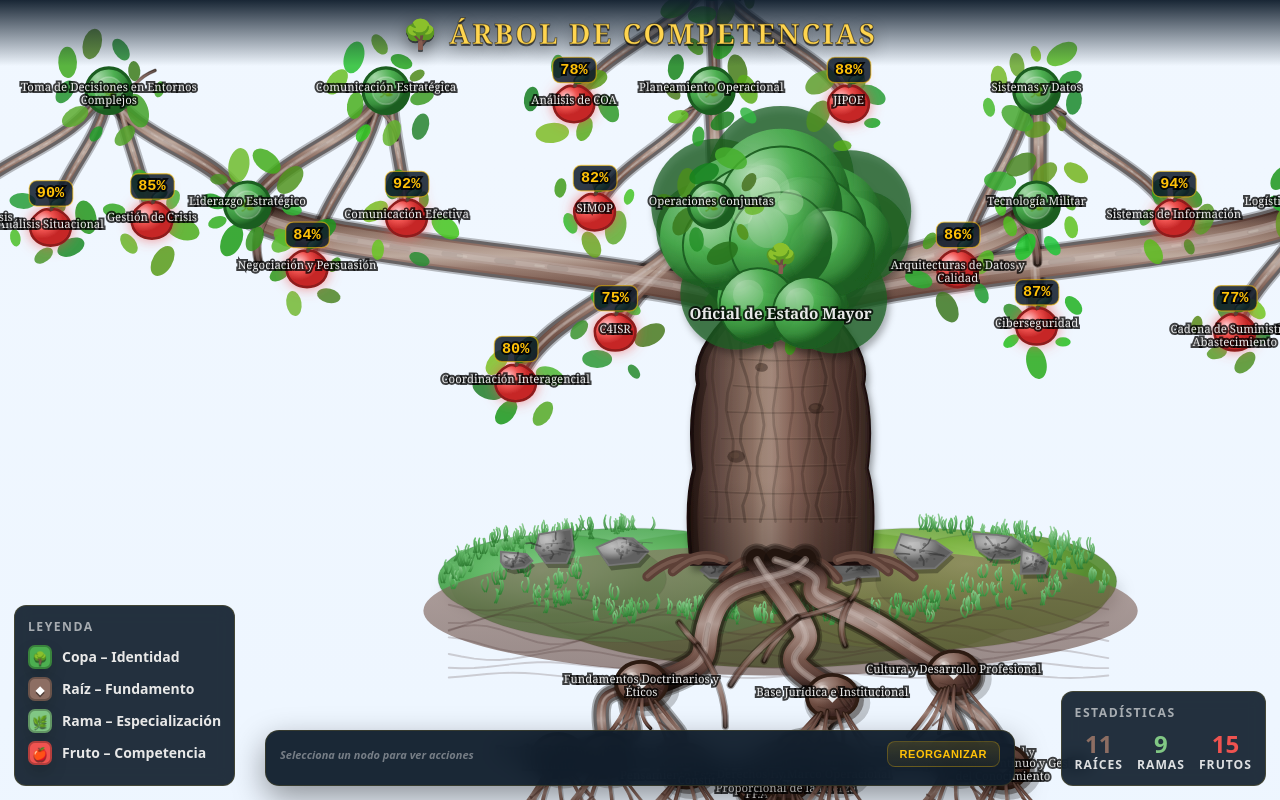
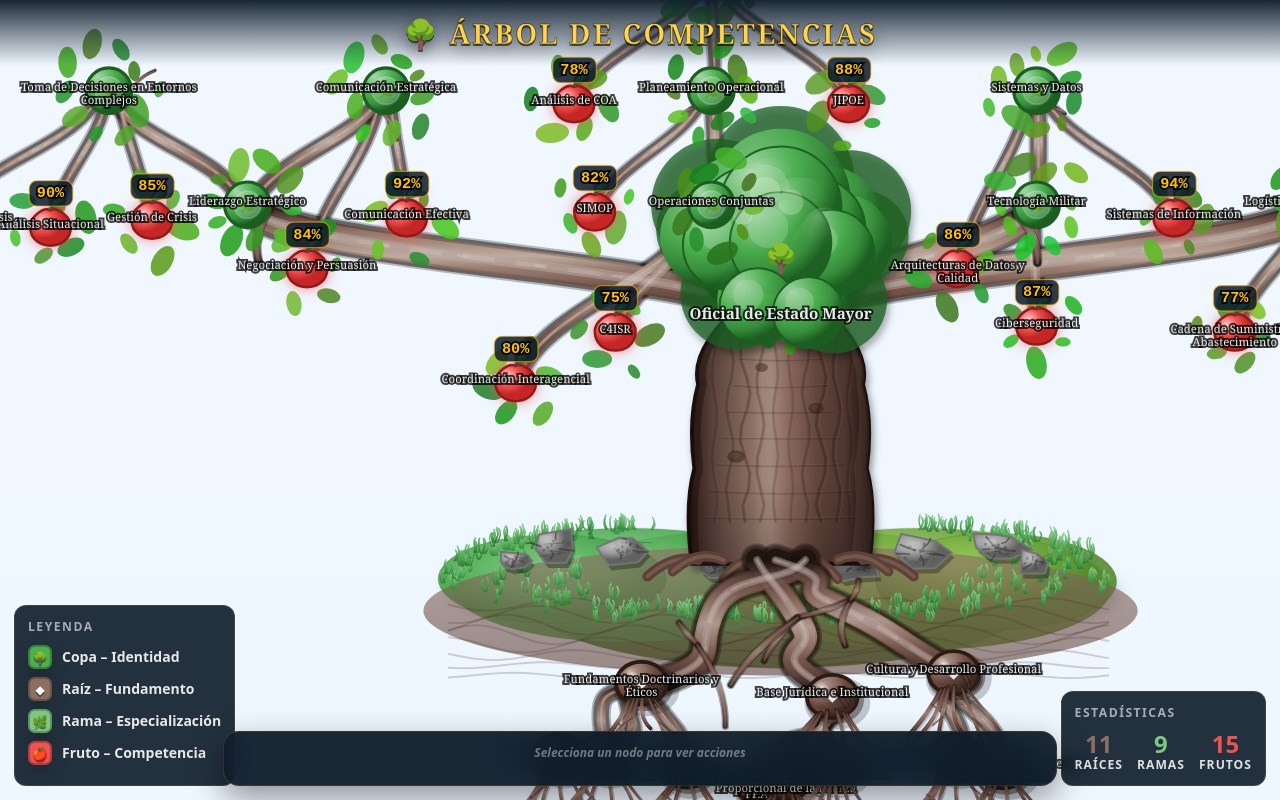
Before and after one commit to jccstgo/ArbolCompetenciasC, a React (Vite) app: page / in a window 1280 px wide. Built offline with nearby package versions, Linux system fonts and the light colour scheme.

Commit message:
se mejoro el menu inferior

```diff
--- a/src/organicCompetencyTree/OrganicCompetencyTree.jsx
+++ b/src/organicCompetencyTree/OrganicCompetencyTree.jsx
@@ -7,7 +7,6 @@ import { applySelectionStyles, computeSelection, createEmptySelection, getSelect
 import { renderFullScene } from './d3/renderFullScene.js';
 import { addChildIncremental } from './actions/addChild.js';
 import { toggleChildrenCollapsedAction } from './actions/toggleChildrenCollapsed.js';
-import { reorganizeBranchesAndFruitsAction } from './actions/reorganizeBranchesAndFruits.js';
 import { confirmDeleteAction } from './actions/confirmDelete.js';
 import {
   countNodes,
@@ -149,11 +148,6 @@ export default function OrganicCompetencyTree() {
   }, [treeData, applySelectionHighlight]);
 
 
-  const reorganizeBranchesAndFruits = useCallback(() => {
-    reorganizeBranchesAndFruitsAction({ svgRef, treeDataRef, linkFnsRef });
-  }, []);
-
-
   const confirmDelete = useCallback(() => {
     confirmDeleteAction({
       deleteModal,
@@ -279,10 +273,6 @@ export default function OrganicCompetencyTree() {
           setContextMenu(null);
           handleMenuAction(action, nodeId);
         }}
-        onReorganize={() => {
-          setContextMenu(null);
-          reorganizeBranchesAndFruits();
-        }}
       />
 
       <RenameModal
--- a/src/organicCompetencyTree/ui/BottomActionBar.jsx
+++ b/src/organicCompetencyTree/ui/BottomActionBar.jsx
@@ -8,7 +8,7 @@ const nodeTypeColors = {
   fruit: '#EF5350',
 };
 
-export default function BottomActionBar({ selectedNode, options, onAction, onReorganize }) {
+export default function BottomActionBar({ selectedNode, options, onAction }) {
   const nodeType = selectedNode?.type;
   const nodeColor = nodeTypeColors[nodeType] || '#FFC107';
 
@@ -23,25 +23,15 @@ export default function BottomActionBar({ selectedNode, options, onAction, onReo
         display: 'flex',
         flexDirection: 'column',
         alignItems: 'center',
-        gap: 8,
-        width: 'min(720px, calc(100vw - 480px))',
+        gap: 10,
+        width: 'min(800px, calc(100vw - 420px))',
         maxWidth: 'calc(100vw - 32px)',
-        padding: '10px 14px',
+        padding: '12px 16px 14px',
         background: 'rgba(13,27,42,0.94)',
         backdropFilter: 'blur(12px)',
         border: '1px solid rgba(255,193,7,0.12)',
-        borderRadius: 14,
+        borderRadius: 16,
         boxShadow: '0 12px 32px rgba(0,0,0,0.4)',
-      }}
-    >
-      {/* Header con nodo seleccionado y botón reorganizar */}
-      <div
-        style={{
-          display: 'flex',
-          alignItems: 'center',
-          justifyContent: 'space-between',
-          width: '100%',
-          gap: 12,
       }}
     >
       {/* Info del nodo seleccionado */}
@@ -49,27 +39,27 @@ export default function BottomActionBar({ selectedNode, options, onAction, onReo
         style={{
           display: 'flex',
           alignItems: 'center',
-            gap: 8,
-            flex: 1,
-            minWidth: 0,
+          justifyContent: 'center',
+          gap: 10,
+          width: '100%',
         }}
       >
         {selectedNode ? (
           <>
             <div
               style={{
-                  width: 8,
-                  height: 8,
+                width: 10,
+                height: 10,
                 borderRadius: '50%',
                 background: nodeColor,
-                  boxShadow: `0 0 8px ${nodeColor}60`,
+                boxShadow: `0 0 10px ${nodeColor}80`,
                 flexShrink: 0,
               }}
             />
             <span
               style={{
                 color: 'rgba(255,255,255,0.5)',
-                  fontSize: 11,
+                fontSize: 12,
                 fontWeight: 700,
                 textTransform: 'uppercase',
                 letterSpacing: '0.5px',
@@ -80,8 +70,8 @@ export default function BottomActionBar({ selectedNode, options, onAction, onReo
             </span>
             <span
               style={{
-                  color: 'rgba(255,255,255,0.9)',
-                  fontSize: 12,
+                color: 'rgba(255,255,255,0.95)',
+                fontSize: 13,
                 fontWeight: 700,
                 overflow: 'hidden',
                 textOverflow: 'ellipsis',
@@ -96,7 +86,7 @@ export default function BottomActionBar({ selectedNode, options, onAction, onReo
           <span
             style={{
               color: 'rgba(255,255,255,0.4)',
-                fontSize: 11,
+              fontSize: 12,
               fontWeight: 600,
               fontStyle: 'italic',
             }}
@@ -106,41 +96,13 @@ export default function BottomActionBar({ selectedNode, options, onAction, onReo
         )}
       </div>
 
-        {/* Botón reorganizar */}
-        <button
-          onClick={onReorganize}
-          style={{
-            padding: '6px 12px',
-            borderRadius: 8,
-            border: '1px solid rgba(255,193,7,0.25)',
-            background: 'linear-gradient(180deg, rgba(255,193,7,0.15), rgba(255,193,7,0.05))',
-            color: '#FFC107',
-            fontWeight: 700,
-            fontSize: 11,
-            cursor: 'pointer',
-            transition: 'all 0.15s ease',
-            flexShrink: 0,
-            textTransform: 'uppercase',
-            letterSpacing: '0.5px',
-          }}
-          onMouseEnter={(e) => {
-            e.currentTarget.style.background = 'linear-gradient(180deg, rgba(255,193,7,0.25), rgba(255,193,7,0.12))';
-          }}
-          onMouseLeave={(e) => {
-            e.currentTarget.style.background = 'linear-gradient(180deg, rgba(255,193,7,0.15), rgba(255,193,7,0.05))';
-          }}
-        >
-          Reorganizar
-        </button>
-      </div>
-
-      {/* Barra de acciones */}
+      {/* Barra de acciones - botones grandes para tablet */}
       <div
         style={{
           display: 'flex',
           flexWrap: 'wrap',
           justifyContent: 'center',
-          gap: 6,
+          gap: 8,
           width: '100%',
         }}
       >
@@ -156,50 +118,60 @@ export default function BottomActionBar({ selectedNode, options, onAction, onReo
               style={{
                 display: 'flex',
                 alignItems: 'center',
-                gap: 6,
-                padding: '7px 10px',
-                borderRadius: 8,
+                justifyContent: 'center',
+                gap: 8,
+                padding: '12px 16px',
+                minHeight: 48,
+                minWidth: 100,
+                flex: '1 1 auto',
+                maxWidth: 180,
+                borderRadius: 12,
                 border: danger
-                  ? '1px solid rgba(255,82,82,0.25)'
-                  : '1px solid rgba(255,255,255,0.08)',
+                  ? '1px solid rgba(255,82,82,0.30)'
+                  : '1px solid rgba(255,255,255,0.10)',
                 background: danger
-                  ? 'linear-gradient(180deg, rgba(255,82,82,0.15), rgba(255,82,82,0.05))'
-                  : 'linear-gradient(180deg, rgba(255,255,255,0.08), rgba(255,255,255,0.02))',
-                color: danger ? '#FF8A80' : 'rgba(255,255,255,0.85)',
+                  ? 'linear-gradient(180deg, rgba(255,82,82,0.18), rgba(255,82,82,0.06))'
+                  : 'linear-gradient(180deg, rgba(255,255,255,0.10), rgba(255,255,255,0.03))',
+                color: danger ? '#FF8A80' : 'rgba(255,255,255,0.9)',
                 fontWeight: 700,
-                fontSize: 11,
+                fontSize: 13,
                 cursor: selectedNode ? 'pointer' : 'default',
                 transition: 'all 0.15s ease',
                 opacity: selectedNode ? 1 : 0.4,
+                touchAction: 'manipulation',
+                WebkitTapHighlightColor: 'transparent',
               }}
               onMouseEnter={(e) => {
                 if (selectedNode) {
                   e.currentTarget.style.background = danger
-                    ? 'linear-gradient(180deg, rgba(255,82,82,0.25), rgba(255,82,82,0.12))'
-                    : 'linear-gradient(180deg, rgba(255,255,255,0.15), rgba(255,255,255,0.06))';
-                  e.currentTarget.style.transform = 'translateY(-1px)';
+                    ? 'linear-gradient(180deg, rgba(255,82,82,0.28), rgba(255,82,82,0.14))'
+                    : 'linear-gradient(180deg, rgba(255,255,255,0.18), rgba(255,255,255,0.08))';
+                  e.currentTarget.style.transform = 'translateY(-2px)';
+                  e.currentTarget.style.boxShadow = '0 6px 20px rgba(0,0,0,0.3)';
                 }
               }}
               onMouseLeave={(e) => {
                 e.currentTarget.style.background = danger
-                  ? 'linear-gradient(180deg, rgba(255,82,82,0.15), rgba(255,82,82,0.05))'
-                  : 'linear-gradient(180deg, rgba(255,255,255,0.08), rgba(255,255,255,0.02))';
+                  ? 'linear-gradient(180deg, rgba(255,82,82,0.18), rgba(255,82,82,0.06))'
+                  : 'linear-gradient(180deg, rgba(255,255,255,0.10), rgba(255,255,255,0.03))';
                 e.currentTarget.style.transform = 'translateY(0)';
+                e.currentTarget.style.boxShadow = 'none';
               }}
             >
               <span
                 style={{
-                  width: 20,
-                  height: 20,
+                  width: 24,
+                  height: 24,
                   display: 'inline-flex',
                   alignItems: 'center',
                   justifyContent: 'center',
-                  borderRadius: 5,
-                  background: danger ? 'rgba(255,82,82,0.12)' : 'rgba(255,193,7,0.10)',
+                  borderRadius: 6,
+                  background: danger ? 'rgba(255,82,82,0.15)' : 'rgba(255,193,7,0.12)',
                   color: iconColor,
-                  fontSize: 13,
+                  fontSize: 15,
                   fontWeight: 900,
                   lineHeight: 1,
+                  flexShrink: 0,
                 }}
               >
                 {opt.icon}
```
Lines whose indentation alone changed are shown as unchanged.
